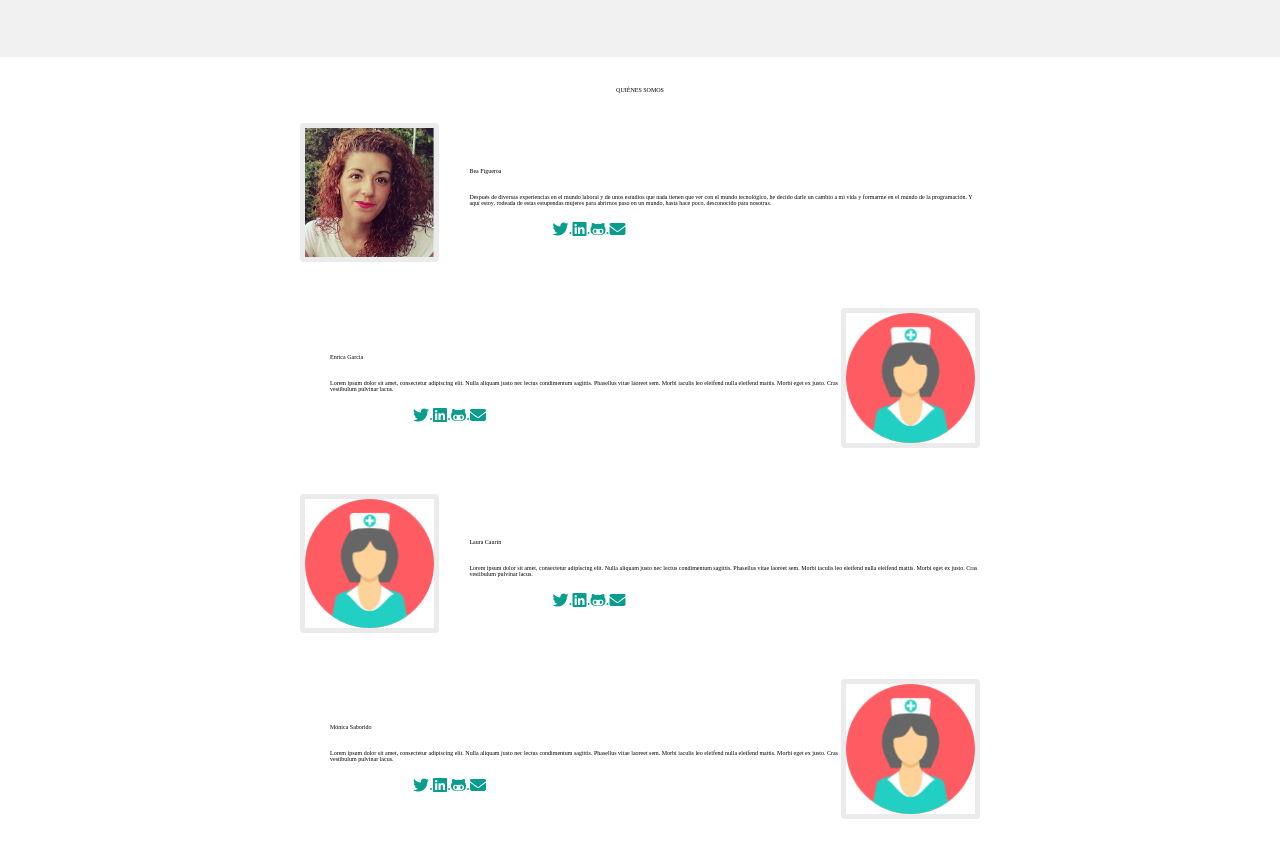
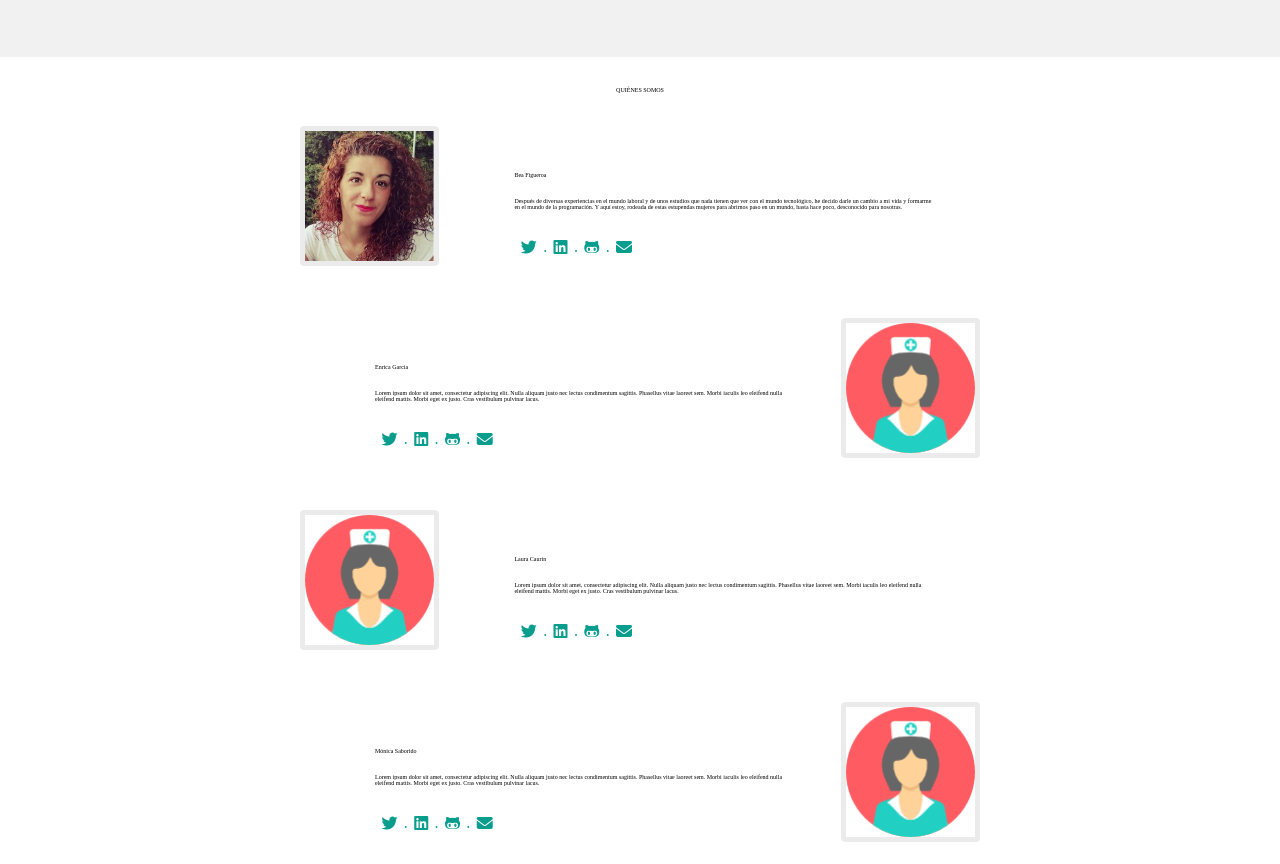
Before and after one commit to Adalab/project-promo-s-module-1-team-2, a website: page version-0/index.html in a window 1280 px wide. Shown: the part 861-1725 px from the top of the page. Drawn offline with nearby package versions, Linux system fonts and the light colour scheme; files that its build step writes are made by us from their sources; files whose address does not match are found by name.

Commit message:
Review tablet section_4

```diff
--- a/src/scss/main.scss
+++ b/src/scss/main.scss
@@ -358,20 +358,28 @@ a:hover {
         flex-direction: column;
         align-items: flex-start;
         text-align: left;
-        margin: 45px 0 15px 30px;
+        padding: 15px 45px 0 45px;
     }
     .section_4 .article:nth-child(2n+1) {
         flex-direction: row-reverse;
-
     }
 
+   .icon_list_member {
+        list-style-type: none;
+        justify-content: space-evenly;
+        margin: 15px 0;
+        width: 124px;
+        height: 30px;
+        align-items: flex-end;
+      }
 
-    // .info_member_r {
-    //     display: flex;
-    //     flex-direction: column;
-    //     align-items: flex-end;
-    //     text-align: end;
-    // }
+
+  // .info_member p:nth-of-type() {
+  //      display: flex;
+  //      flex-direction: column;
+  //      align-items: flex-end;
+  //      text-align: end;
+  //  }
 
     .footer .container {
       width: 100vw;
```
